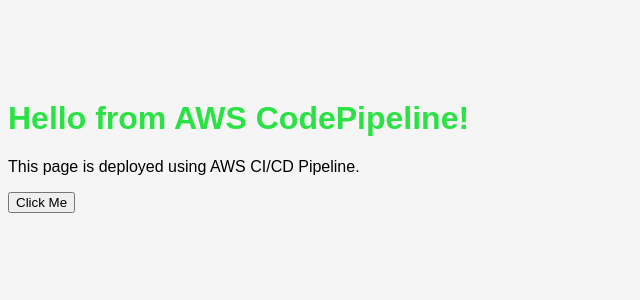
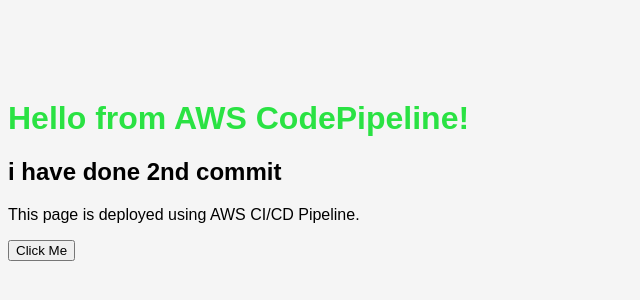
Before and after one commit to Vass007/aws, a plain HTML site: page index.html in a window 1280 px wide. Shown: the part 100-400 px from the top of the page, without its empty margins (0-640 px from the left). Drawn offline with Linux system fonts and the light colour scheme.

Commit message:
3rd commit

```diff
--- a/index.html
+++ b/index.html
@@ -9,6 +9,7 @@
 </head>
 <body>
   <h1>Hello from AWS CodePipeline!</h1>
+  <h2>i have done 2nd commit</h2>
   <p>This page is deployed using AWS CI/CD Pipeline.</p>
   <button onclick="showAlert()">Click Me</button>
 
```
